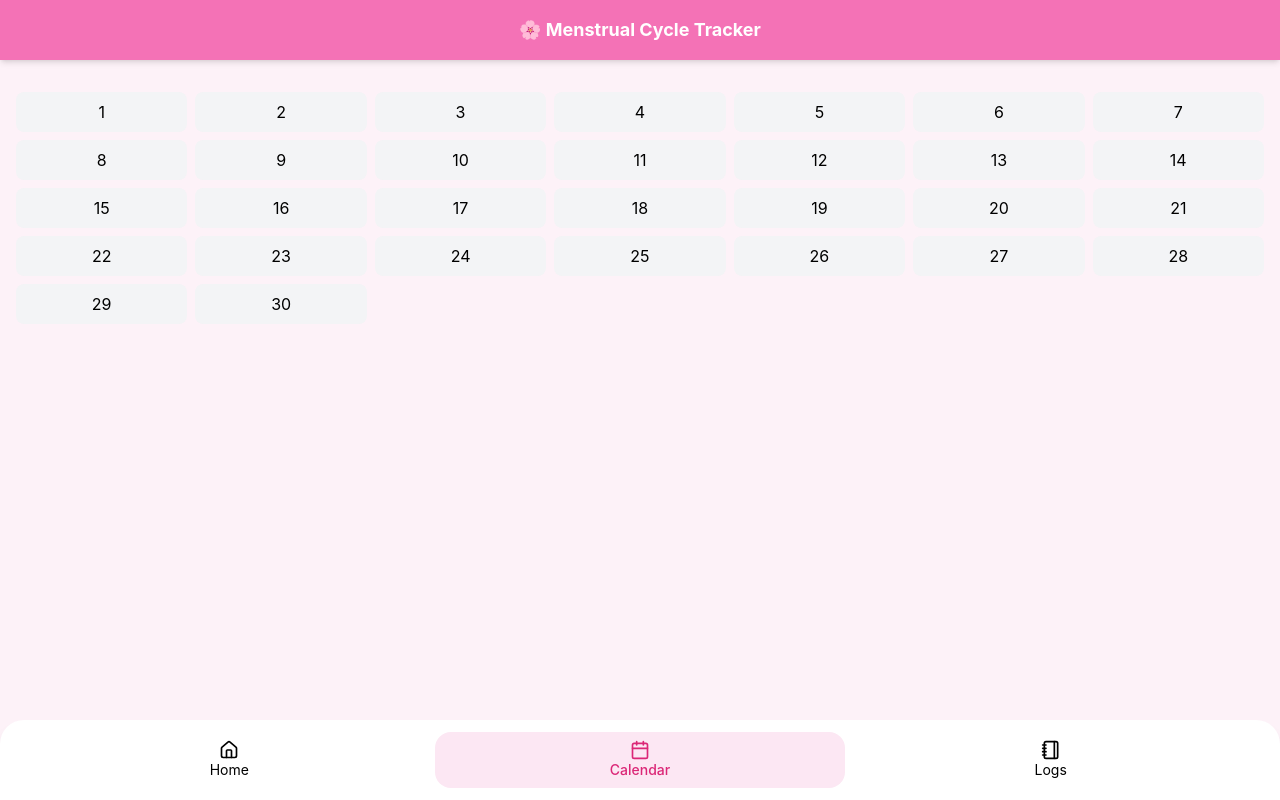
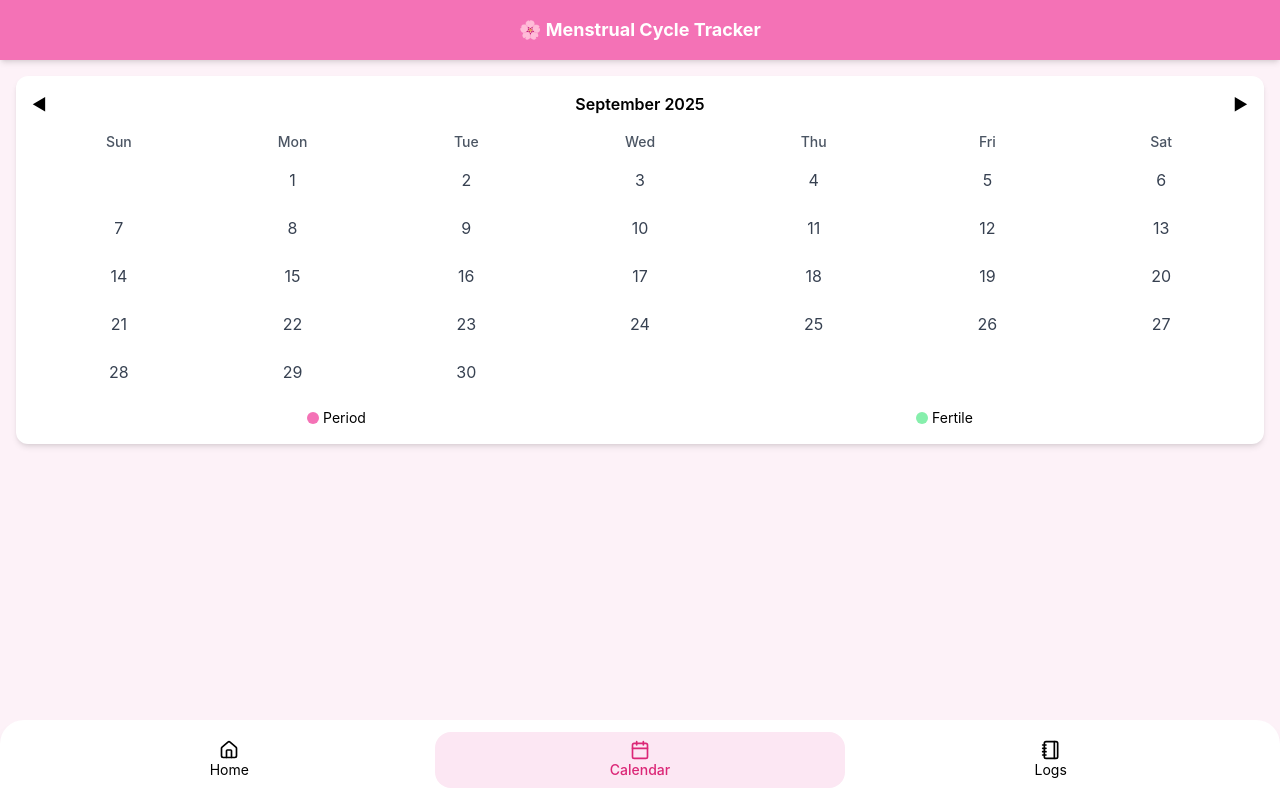
Before and after one commit to aminuastroboy/project-mct, a React (Create React App) app: page / in a window 1280 px wide. Both pictures are taken after a click on the button "Calendar". Built offline with nearby package versions, Linux system fonts and the light colour scheme.

Commit message:
Update CalendarView.js

```diff
--- a/src/CalendarView.js
+++ b/src/CalendarView.js
@@ -1,21 +1,100 @@
-import React from "react";
+import React, { useState } from "react";
 
-export default function CalendarView({ cycles }) {
-  const days = Array.from({ length: 30 }, (_, i) => i + 1);
-  const periodDays = new Set(cycles.flatMap(c => c.days));
+export default function CalendarView({ cycles, setCycles }) {
+  const [currentMonth, setCurrentMonth] = useState(new Date());
+
+  const year = currentMonth.getFullYear();
+  const month = currentMonth.getMonth();
+  const firstDay = new Date(year, month, 1).getDay();
+  const daysInMonth = new Date(year, month + 1, 0).getDate();
+
+  const toggleDay = (day) => {
+    const dateKey = `${year}-${month + 1}-${day}`;
+    let updated = [...cycles];
+
+    const existingCycle = updated.find(c => c.start === dateKey);
+    if (existingCycle) {
+      updated = updated.filter(c => c.start !== dateKey);
+    } else {
+      updated.push({
+        id: Date.now(),
+        start: dateKey,
+        duration: 1,
+      });
+    }
+
+    setCycles(updated);
+  };
+
+  const isPeriodDay = (day) => {
+    const dateKey = `${year}-${month + 1}-${day}`;
+    return cycles.some(c => c.start === dateKey);
+  };
+
+  const isFertileDay = (day) => {
+    const date = new Date(year, month, day);
+    return cycles.some(cycle => {
+      const startDate = new Date(cycle.start);
+      if (isNaN(startDate)) return false;
+      const fertileStart = new Date(startDate);
+      fertileStart.setDate(fertileStart.getDate() + 10);
+
+      const fertileEnd = new Date(startDate);
+      fertileEnd.setDate(fertileEnd.getDate() + 17);
+
+      return date >= fertileStart && date <= fertileEnd;
+    });
+  };
+
+  const blanks = Array(firstDay).fill(null);
+  const daysArray = Array.from({ length: daysInMonth }, (_, i) => i + 1);
+  const totalSlots = [...blanks, ...daysArray];
 
   return (
-    <div className="grid grid-cols-7 gap-2 mt-4 text-center">
-      {days.map(day => (
-        <div
-          key={day}
-          className={`p-2 rounded-lg ${
-            periodDays.has(day) ? "bg-pink-300 text-white" : "bg-gray-100"
-          }`}
-        >
-          {day}
+    <div className="bg-white shadow-md rounded-xl p-4">
+      <div className="flex justify-between items-center mb-4">
+        <button onClick={() => setCurrentMonth(new Date(year, month - 1, 1))}>◀</button>
+        <h2 className="font-semibold">
+          {currentMonth.toLocaleString("default", { month: "long" })} {year}
+        </h2>
+        <button onClick={() => setCurrentMonth(new Date(year, month + 1, 1))}>▶</button>
+      </div>
+
+      <div className="grid grid-cols-7 text-center text-sm font-medium text-gray-600 mb-2">
+        <div>Sun</div><div>Mon</div><div>Tue</div><div>Wed</div>
+        <div>Thu</div><div>Fri</div><div>Sat</div>
+      </div>
+
+      <div className="grid grid-cols-7 text-center gap-y-2">
+        {totalSlots.map((day, idx) =>
+          day ? (
+            <button
+              key={idx}
+              onClick={() => toggleDay(day)}
+              className={`w-10 h-10 flex items-center justify-center rounded-full mx-auto transition ${
+                isPeriodDay(day)
+                  ? "bg-pink-400 text-white"
+                  : isFertileDay(day)
+                  ? "bg-green-300 text-white"
+                  : "hover:bg-pink-100 text-gray-700"
+              }`}
+            >
+              {day}
+            </button>
+          ) : (
+            <div key={idx} />
+          )
+        )}
+      </div>
+
+      <div className="flex justify-around text-sm mt-4">
+        <div className="flex items-center gap-1">
+          <span className="w-3 h-3 bg-pink-400 rounded-full inline-block" /> Period
         </div>
-      ))}
+        <div className="flex items-center gap-1">
+          <span className="w-3 h-3 bg-green-300 rounded-full inline-block" /> Fertile
+        </div>
+      </div>
     </div>
   );
 }
```
